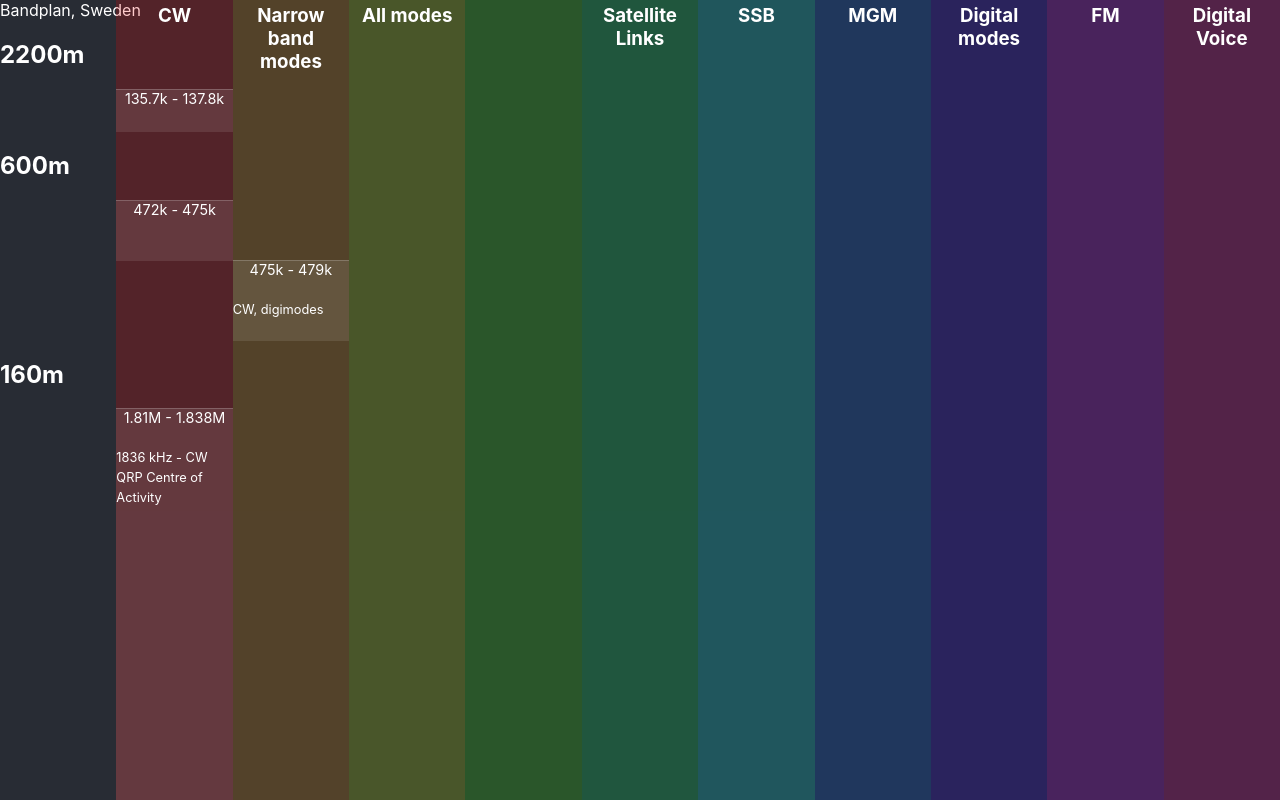
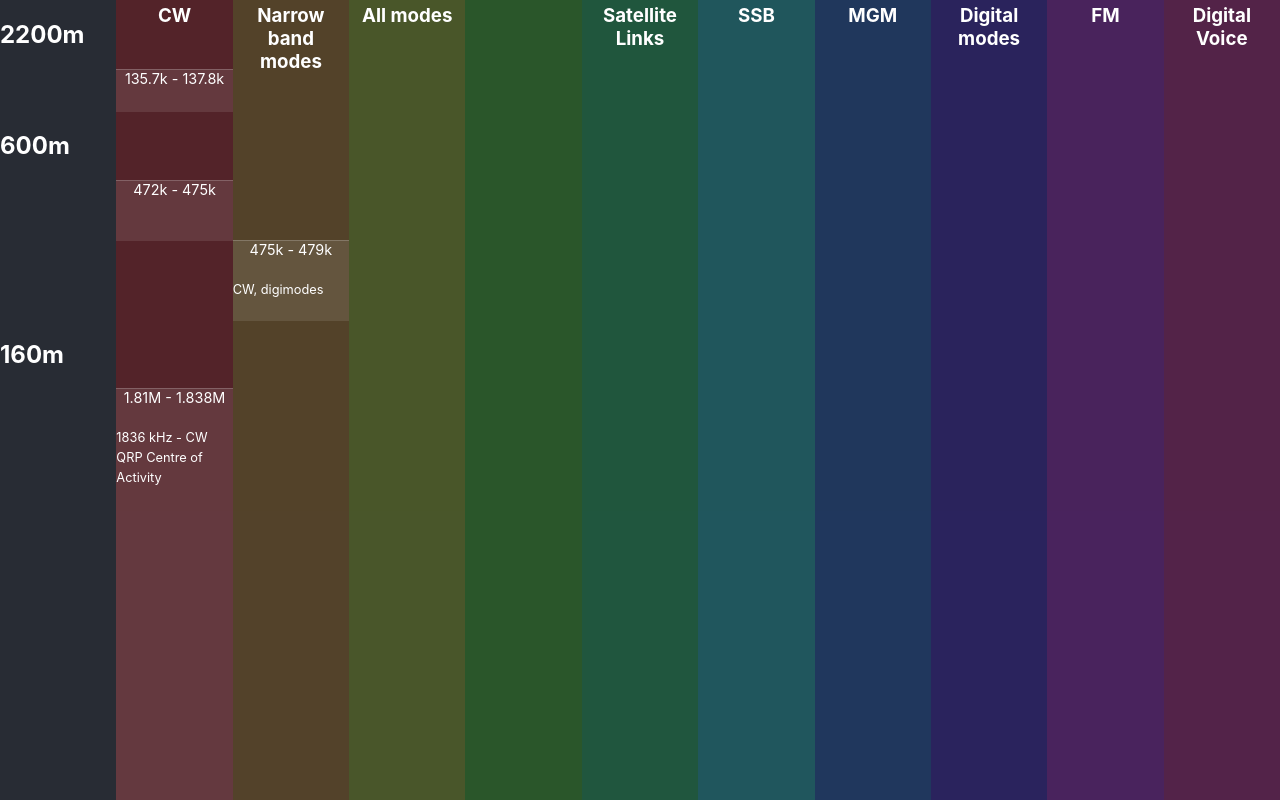
Before and after one commit to skaramicke/bandplan.sa6ham.se, a React (Create React App) app: page / in a window 1280 px wide. Shown: the top 800 px of the page. Built offline with nearby package versions, Linux system fonts and the light colour scheme.

Commit message:
Remove header

```diff
--- a/src/App.js
+++ b/src/App.js
@@ -14,7 +14,6 @@ function App() {
 
   return (
     <div className="App">
-      <header className="App-header">Bandplan, Sweden</header>
       <BandPlan bands={bands} />
     </div>
   );
```
